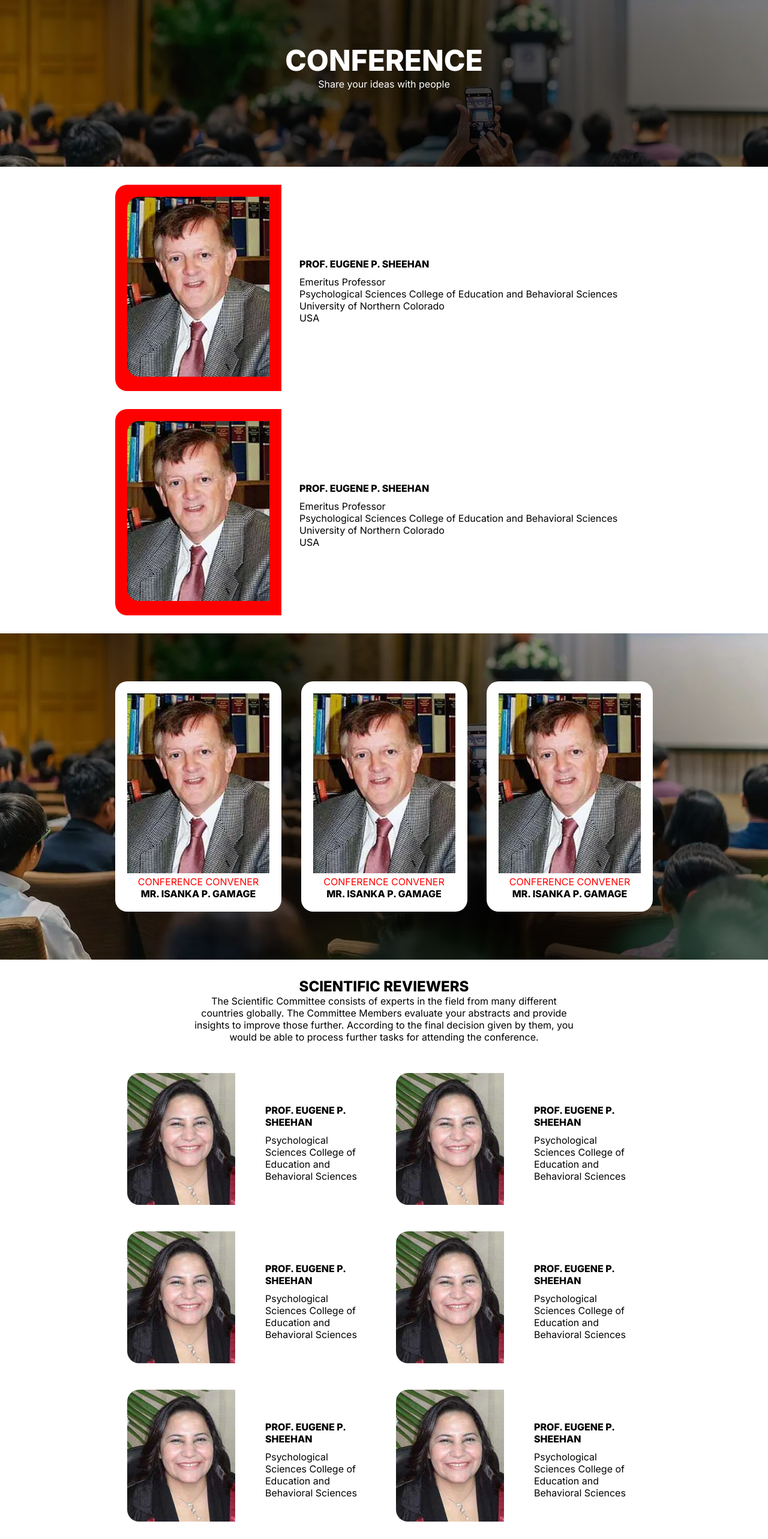
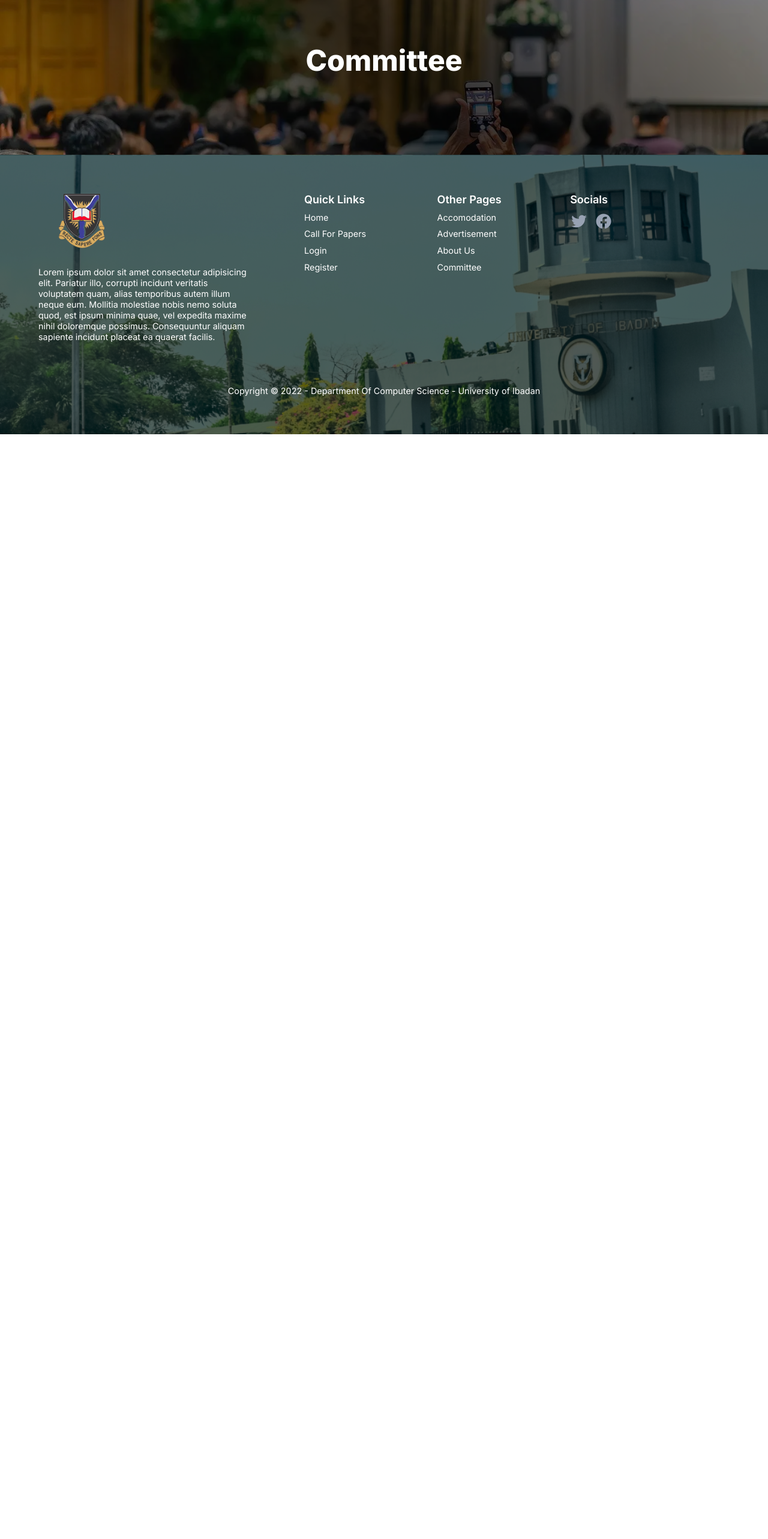
Before and after one commit to University-Of-Ibadan-Conference-Project/FrontEnd, a React (Create React App) app: page /committee in a window 1280 px wide. Shown: the part 160-2726 px from the top of the page at 60% size. After the commit the page ends 884 px from the top, so only its background shows below. Built offline with nearby package versions, Linux system fonts and the light colour scheme.

Commit message:
fix: made some changes

```diff
--- a/src/components/Navbar/Navbar.js
+++ b/src/components/Navbar/Navbar.js
@@ -52,6 +52,10 @@ function Navbar({ navVisibility, setNavVisibility }) {
                 name: "Presentation Guideline",
                 route: "/presentation-guideline",
               },
+              {
+                name: "Publication of Conference Papers",
+                route: "/presentation-guideline",
+              },
             ]}
           />
         </li>
@@ -60,12 +64,12 @@ function Navbar({ navVisibility, setNavVisibility }) {
             dropdownName="Advertisement"
             dropdownContent={[
               {
-                name: "Order of Programme",
-                route: "/programme",
+                name: "Advertisement",
+                route: "/",
               },
               {
-                name: "Committees",
-                route: "/committee",
+                name: "Exhibition",
+                route: "/",
               },
             ]}
           />
@@ -76,6 +80,10 @@ function Navbar({ navVisibility, setNavVisibility }) {
             dropdownContent={[
               {
                 name: "Order of Programme",
+                route: "/programme",
+              },
+              {
+                name: "Registration Guideline",
                 route: "/programme",
               },
               {
--- a/src/components/SubTheme/SubTheme.js
+++ b/src/components/SubTheme/SubTheme.js
@@ -77,7 +77,7 @@ const SubTheme = () => {
   ];
   return (
     <div className="sub-theme">
-      <h2>Sub-Theme</h2>
+      <h2>Sub-Themes</h2>
       <div className="events">
         {events.map((event) => (
           <div key={event.id} className="event-card">
--- a/src/pages/Committee.js
+++ b/src/pages/Committee.js
@@ -1,159 +1,11 @@
 import CommonHero from "../components/CommonHero/CommonHero";
 import conferenceBg from "../assets/img/conference-bg.jpg";
-import eugene from "../assets/img/eugene.png";
-import person from "../assets/img/person.jpeg";
 
 export default function Committee() {
   return (
     <div className="committee">
-      <CommonHero
-        title="CONFERENCE"
-        info="Share your ideas with people"
-        bg={conferenceBg}
-      />
-      <section>
-        <div className="layout">
-          <div className="img-container">
-            <img alt="prof" src={eugene} />
-          </div>
-          <div className="info">
-            <h4>PROF. EUGENE P. SHEEHAN</h4>
-            <p>Emeritus Professor</p>
-            <p>
-              Psychological Sciences College of Education and Behavioral
-              Sciences
-            </p>
-            <p>University of Northern Colorado</p>
-            <p> USA</p>
-          </div>
-        </div>
-        <div className="layout">
-          <div className="img-container">
-            <img alt="prof" src={eugene} />
-          </div>
-          <div className="info">
-            <h4>PROF. EUGENE P. SHEEHAN</h4>
-            <p>Emeritus Professor</p>
-            <p>
-              Psychological Sciences College of Education and Behavioral
-              Sciences
-            </p>
-            <p>University of Northern Colorado</p>
-            <p> USA</p>
-          </div>
-        </div>
-      </section>
-      <section className="bg">
-        <div className="cards">
-          <div className="card">
-            <img alt="person" src={eugene} />
-            <div className="info">
-              <span>CONFERENCE CONVENER</span>
-              <h4>MR. ISANKA P. GAMAGE</h4>
-            </div>
-          </div>
-          <div className="card">
-            <img alt="person" src={eugene} />
-            <div className="info">
-              <span>CONFERENCE CONVENER</span>
-              <h4>MR. ISANKA P. GAMAGE</h4>
-            </div>
-          </div>
-          <div className="card">
-            <img alt="person" src={eugene} />
-            <div className="info">
-              <span>CONFERENCE CONVENER</span>
-              <h4>MR. ISANKA P. GAMAGE</h4>
-            </div>
-          </div>
-        </div>
-      </section>
-      <section className="reviewers">
-        <div className="heading">
-          <h2>SCIENTIFIC REVIEWERS</h2>
-          <p>
-            The Scientific Committee consists of experts in the field from many
-            different countries globally. The Committee Members evaluate your
-            abstracts and provide insights to improve those further. According
-            to the final decision given by them, you would be able to process
-            further tasks for attending the conference.
-          </p>
-        </div>
-        <div className="grid">
-          <div className="layout">
-            <div className="img-container">
-              <img alt="prof" src={person} />
-            </div>
-            <div className="info">
-              <h4>PROF. EUGENE P. SHEEHAN</h4>
-              <p>
-                Psychological Sciences College of Education and Behavioral
-                Sciences
-              </p>
-            </div>
-          </div>
-          <div className="layout">
-            <div className="img-container">
-              <img alt="prof" src={person} />
-            </div>
-            <div className="info">
-              <h4>PROF. EUGENE P. SHEEHAN</h4>
-              <p>
-                Psychological Sciences College of Education and Behavioral
-                Sciences
-              </p>
-            </div>
-          </div>
-          <div className="layout">
-            <div className="img-container">
-              <img alt="prof" src={person} />
-            </div>
-            <div className="info">
-              <h4>PROF. EUGENE P. SHEEHAN</h4>
-              <p>
-                Psychological Sciences College of Education and Behavioral
-                Sciences
-              </p>
-            </div>
-          </div>
-          <div className="layout">
-            <div className="img-container">
-              <img alt="prof" src={person} />
-            </div>
-            <div className="info">
-              <h4>PROF. EUGENE P. SHEEHAN</h4>
-              <p>
-                Psychological Sciences College of Education and Behavioral
-                Sciences
-              </p>
-            </div>
-          </div>
-          <div className="layout">
-            <div className="img-container">
-              <img alt="prof" src={person} />
-            </div>
-            <div className="info">
-              <h4>PROF. EUGENE P. SHEEHAN</h4>
-              <p>
-                Psychological Sciences College of Education and Behavioral
-                Sciences
-              </p>
-            </div>
-          </div>
-          <div className="layout">
-            <div className="img-container">
-              <img alt="prof" src={person} />
-            </div>
-            <div className="info">
-              <h4>PROF. EUGENE P. SHEEHAN</h4>
-              <p>
-                Psychological Sciences College of Education and Behavioral
-                Sciences
-              </p>
-            </div>
-          </div>
-        </div>
-      </section>
+      <CommonHero title="Committee" bg={conferenceBg} />
+      <section></section>
     </div>
   );
 }
--- a/src/pages/Home.js
+++ b/src/pages/Home.js
@@ -33,7 +33,7 @@ const Home = () => {
       <CountDownTimer />
 
       <div className={styles.HomeInfo}>
-        <h2>OVERVIEW</h2>
+        <h2>ANNOUNCEMENT</h2>
         <p>
           <span>
             The Faculty of Science is pleased to announce her 5th International
@@ -60,7 +60,7 @@ const Home = () => {
         </p>
       </div>
 
-      <div className={styles.HomeInfo}>
+      {/* <div className={styles.HomeInfo}>
         <h2>SPEAKERS</h2>
         <div className={styles.Speakers}>
           <KeynoteSpeaker name="Full Name" isKeyNoteSpeaker={true} />
@@ -72,7 +72,7 @@ const Home = () => {
           <KeynoteSpeaker isKeyNoteSpeaker={false} name="Full Name" />
           <KeynoteSpeaker isKeyNoteSpeaker={false} name="Full Name" />
         </div>
-      </div>
+      </div> */}
 
       {/* Event subtheme */}
 
```
